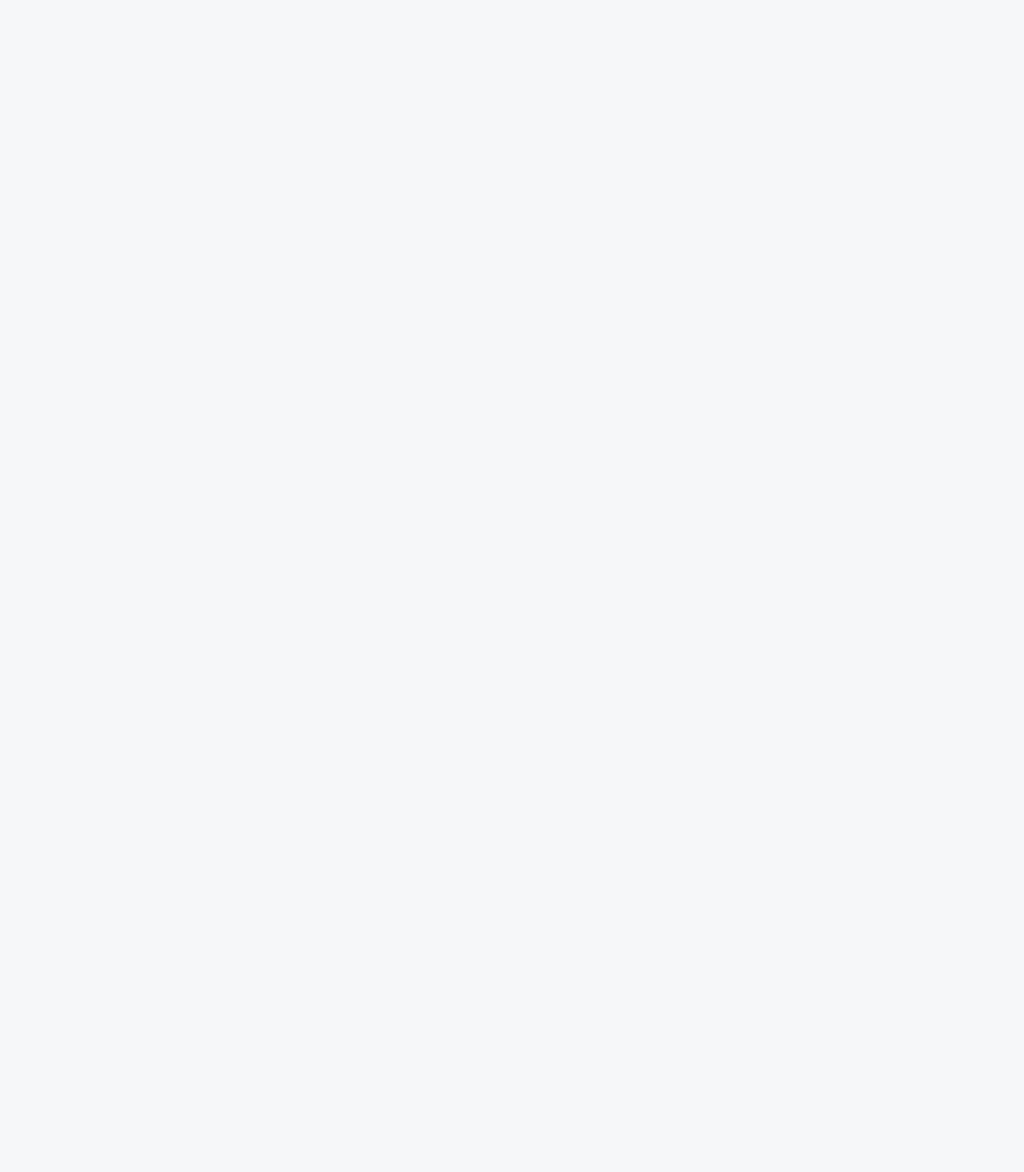
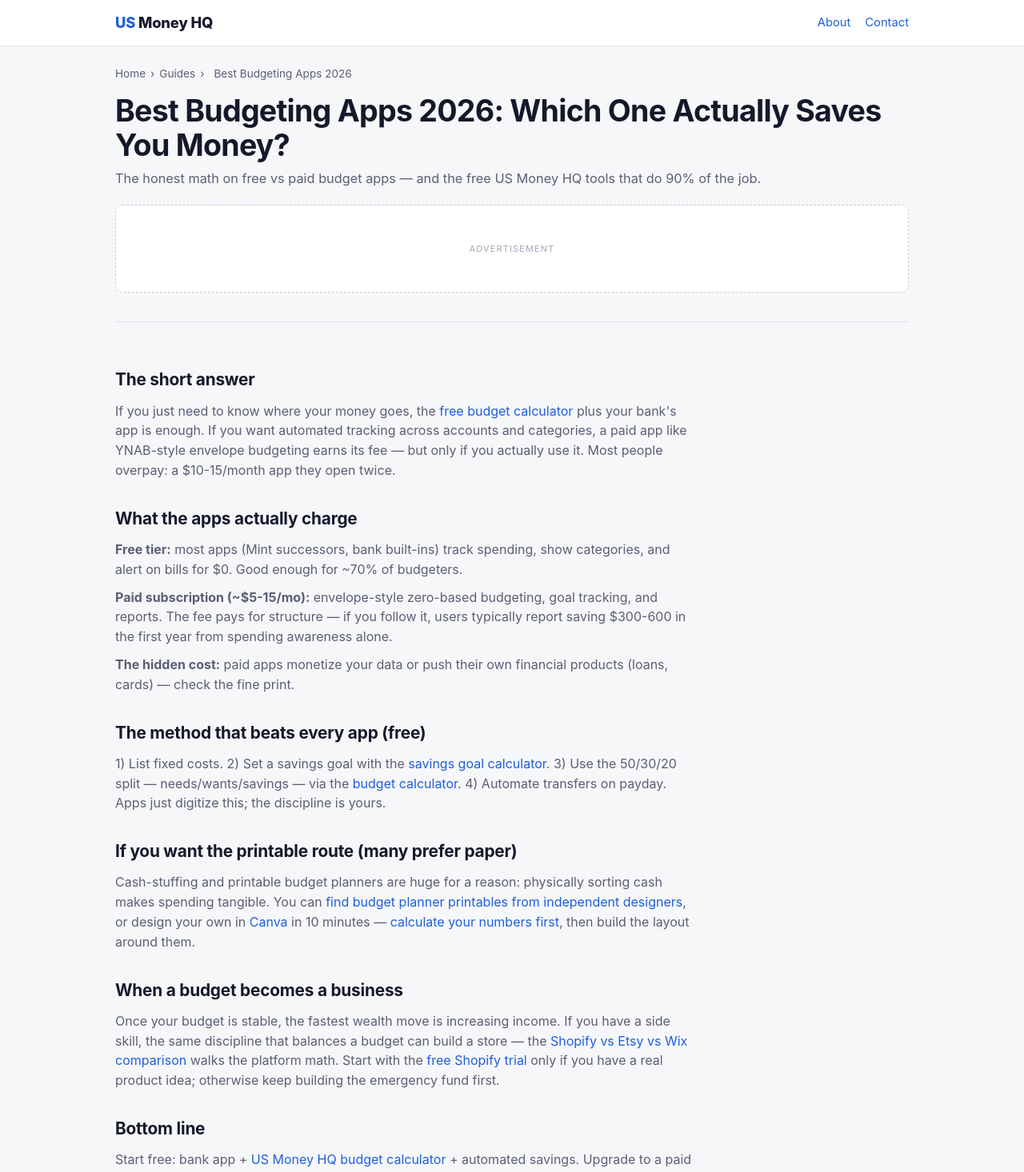
Before and after one commit to yasir23/usmoneyhq, a Next.js app: page /guides/best-budgeting-apps-2026 in a window 1280 px wide. Before the commit this address had no page. Shown: the top 1466 px of the page at 80% size. Before the commit the page ends 800 px from the top, so only its background shows below. Built offline with nearby package versions, Linux system fonts and the light colour scheme.

Commit message:
Add Best Budgeting Apps 2026 affiliate guide (budget calculator funnel)

```diff
--- a/app/sitemap.ts
+++ b/app/sitemap.ts
@@ -32,6 +32,7 @@ export default function sitemap(): MetadataRoute.Sitemap {
     { url: `${SITE_URL}/guides/529-guide`, lastModified: now, changeFrequency: "monthly", priority: 0.7 },
     { url: `${SITE_URL}/guides/tax-refund-guide`, lastModified: now, changeFrequency: "monthly", priority: 0.7 },
     { url: `${SITE_URL}/guides/shopify-vs-etsy-vs-wix-2026`, lastModified: now, changeFrequency: "monthly", priority: 0.7 },
+    { url: `${SITE_URL}/guides/best-budgeting-apps-2026`, lastModified: now, changeFrequency: "monthly", priority: 0.7 },
     { url: `${SITE_URL}/blog`, lastModified: now, changeFrequency: "weekly", priority: 0.6 },
     { url: `${SITE_URL}/blog/cms-warns-500-hospitals-2026`, lastModified: now, changeFrequency: "monthly", priority: 0.6 },
     { url: `${SITE_URL}/blog/cms-enforcement-tracker-2026`, lastModified: now, changeFrequency: "monthly", priority: 0.6 },
--- /dev/null
+++ b/pages/guides/best-budgeting-apps-2026/index.js
@@ -0,0 +1,61 @@
+import Head from "next/head";
+import Link from "next/link";
+import AdSlot from "../../../components/AdSlot";
+import { SITE_URL } from "../../../lib/tools";
+
+/** Guide: Best Budgeting Apps 2026 (affiliate-funded comparison). Targets
+ * budget-calculator traffic. Carries tiered offers once approved. */
+const A = {
+  canva: "https://www.canva.com/", // swap: tracked after approval
+  shopify: "https://shopify.pxf.io/c/6480733/1101159/13624?subId1=usmoneyhq-budget",
+  etsy: "https://www.etsy.com/search?q=budget%20planner%20printable", // swap after approval
+};
+
+export default function BestBudgetingApps() {
+  return (
+    <>
+      <Head>
+        <title>Best Budgeting Apps 2026: Free vs Paid (Real Test) | US Money HQ</title>
+        <meta name="description" content="The best budgeting apps of 2026 compared — free vs paid, envelope vs auto-track. Includes the math on which saves you the most, with links to the free US Money HQ budget tools." />
+        <link rel="canonical" href={`${SITE_URL}/guides/best-budgeting-apps-2026`} />
+        <script type="application/ld+json" dangerouslySetInnerHTML={{ __html: JSON.stringify({ "@context": "https://schema.org", "@type": "Article", headline: "Best Budgeting Apps 2026: Free vs Paid (Real Test)", description: "Budgeting app comparison with the math on what saves the most.", url: `https://usmoneyhq.com/guides/best-budgeting-apps-2026`, datePublished: "2026-09-08", author: { "@type": "Organization", name: "US Money HQ" } }) }} />
+      </Head>
+      <main className="container">
+        <nav className="breadcrumbs"><Link href="/">Home</Link><span aria-hidden="true">›</span><Link href="/guides">Guides</Link><span aria-hidden="true">›</span><span>Best Budgeting Apps 2026</span></nav>
+        <h1>Best Budgeting Apps 2026: Which One Actually Saves You Money?</h1>
+        <p className="sub">The honest math on free vs paid budget apps — and the free US Money HQ tools that do 90% of the job.</p>
+
+        <AdSlot id="budget-apps-top" />
+
+        <div className="seo">
+          <h2>The short answer</h2>
+          <p>If you just need to know where your money goes, the <Link href="/budget-calculator">free budget calculator</Link> plus your bank's app is enough. If you want automated tracking across accounts and categories, a paid app like YNAB-style envelope budgeting earns its fee — but only if you actually use it. Most people overpay: a $10-15/month app they open twice.</p>
+
+          <h2>What the apps actually charge</h2>
+          <p><strong>Free tier:</strong> most apps (Mint successors, bank built-ins) track spending, show categories, and alert on bills for $0. Good enough for ~70% of budgeters.</p>
+          <p><strong>Paid subscription (~$5-15/mo):</strong> envelope-style zero-based budgeting, goal tracking, and reports. The fee pays for structure — if you follow it, users typically report saving $300-600 in the first year from spending awareness alone.</p>
+          <p><strong>The hidden cost:</strong> paid apps monetize your data or push their own financial products (loans, cards) — check the fine print.</p>
+
+          <h2>The method that beats every app (free)</h2>
+          <p>1) List fixed costs. 2) Set a savings goal with the <Link href="/savings-goal-calculator">savings goal calculator</Link>. 3) Use the 50/30/20 split — needs/wants/savings — via the <Link href="/budget-calculator">budget calculator</Link>. 4) Automate transfers on payday. Apps just digitize this; the discipline is yours.</p>
+
+          <h2>If you want the printable route (many prefer paper)</h2>
+          <p>Cash-stuffing and printable budget planners are huge for a reason: physically sorting cash makes spending tangible. You can <a href={A.etsy} rel="sponsored">find budget planner printables from independent designers</a>, or design your own in <a href={A.canva} rel="sponsored">Canva</a> in 10 minutes — <Link href="/budget-calculator">calculate your numbers first</Link>, then build the layout around them.</p>
+
+          <h2>When a budget becomes a business</h2>
+          <p>Once your budget is stable, the fastest wealth move is increasing income. If you have a side skill, the same discipline that balances a budget can build a store — the <Link href="/guides/shopify-vs-etsy-vs-wix-2026">Shopify vs Etsy vs Wix comparison</Link> walks the platform math. Start with the <a href={A.shopify} rel="sponsored">free Shopify trial</a> only if you have a real product idea; otherwise keep building the emergency fund first.</p>
+
+          <h2>Bottom line</h2>
+          <p>Start free: bank app + <Link href="/budget-calculator">US Money HQ budget calculator</Link> + automated savings. Upgrade to a paid app only when you've proven you'll use it weekly. The tool matters less than the routine — pick one, run it 90 days, adjust.</p>
+
+          <div style={{ background: "#f6f6f4", border: "1px solid #ddd", borderRadius: 12, padding: 24, margin: "32px 0" }}>
+            <h2>Run your numbers free</h2>
+            <p>Calculate your real budget split in 2 minutes: <Link href="/budget-calculator">open the budget calculator</Link> — then decide if an app is even worth paying for.</p>
+          </div>
+
+          <p style={{ fontSize: 13, color: "#666" }}>Disclosure: Some links on this page are affiliate links. If you buy or sign up through them, we may earn a commission at no extra cost to you.</p>
+        </div>
+      </main>
+    </>
+  );
+}
--- a/pages/guides/index.js
+++ b/pages/guides/index.js
@@ -16,6 +16,7 @@ export default function GuidesHub() {
     { href: "/guides/health-fitness-guide", title: "Health & Fitness Numbers", desc: "TDEE, BMI, hydration, sleep — the boring wins first." },
     { href: "/guides/rmd-guide", title: "RMDs Explained", desc: "Required distributions, the penalty, and the math." },
     { href: "/guides/shopify-vs-etsy-vs-wix-2026", title: "Shopify vs Etsy vs Wix (2026)", desc: "Startup costs, fees, and which platform pays off for a side hustle." },
+    { href: "/guides/best-budgeting-apps-2026", title: "Best Budgeting Apps (2026)", desc: "Free vs paid — which budget app actually saves you money." },
     { href: "/guides/529-guide", title: "The 529 Plan Guide", desc: "Tax-free growth, state deductions, and college costs." },
     { href: "/guides/tax-refund-guide", title: "Tax Refunds Decoded", desc: "Why a big refund means you overpaid — and the fix." },
   ];
```
